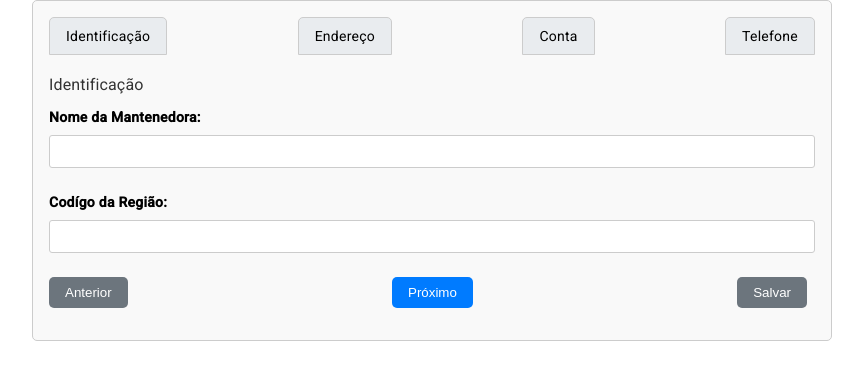
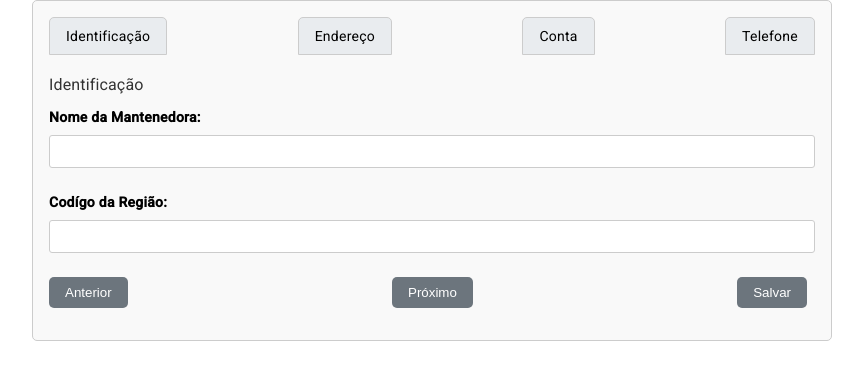
Before and after one commit to Isaquesantos7/formul-rio--reativo-etapas, an Angular app: page / in a window 1280 px wide. Shown: the top 380 px of the page, without its empty margins (208-1071 px from the left). Built offline with nearby package versions, Linux system fonts and the light colour scheme.

Commit message:
feat: desabilitando botao proximo enquanto as entradas requeridas estiverem desativadas

```diff
--- a/src/app/form/form.component.html
+++ b/src/app/form/form.component.html
@@ -117,7 +117,7 @@
 
     <div class="buttons">
         <button type="button" (click)="prevTab()" [disabled]="currentTab === 0">Anterior</button>
-        <button type="button" (click)="nextTab()" [disabled]="currentTab === 3">Próximo</button>
+        <button type="button" (click)="nextTab()" [disabled]="!isCurrentTabValid()" *ngIf="currentTab < 3">Próximo</button>
         <button type="submit" (click)="onSubmit()" [disabled]="form.invalid">Salvar</button>
     </div>
 </form>
--- a/src/app/form/form.component.ts
+++ b/src/app/form/form.component.ts
@@ -89,6 +89,21 @@ export class FormComponent {
     return true;
   }
 
+  public isCurrentTabValid(): boolean {
+    switch(this.currentTab) {
+      case 0:
+        return this.isGroupValidAndFilled(this.form.get('identificacao') as FormGroup);
+      case 1:
+        return this.isGroupValidAndFilled(this.form.get('endereco') as FormGroup);
+      case 2:
+        return this.isGroupValidAndFilled(this.form.get('conta') as FormGroup);
+      case 3:
+        return this.isFormArrayValidAndFilled(this.telefone);
+      default:
+        return false;
+    }
+  }
+
   public onSubmit(): void {
     if (this.form.invalid) {
       return;
```
